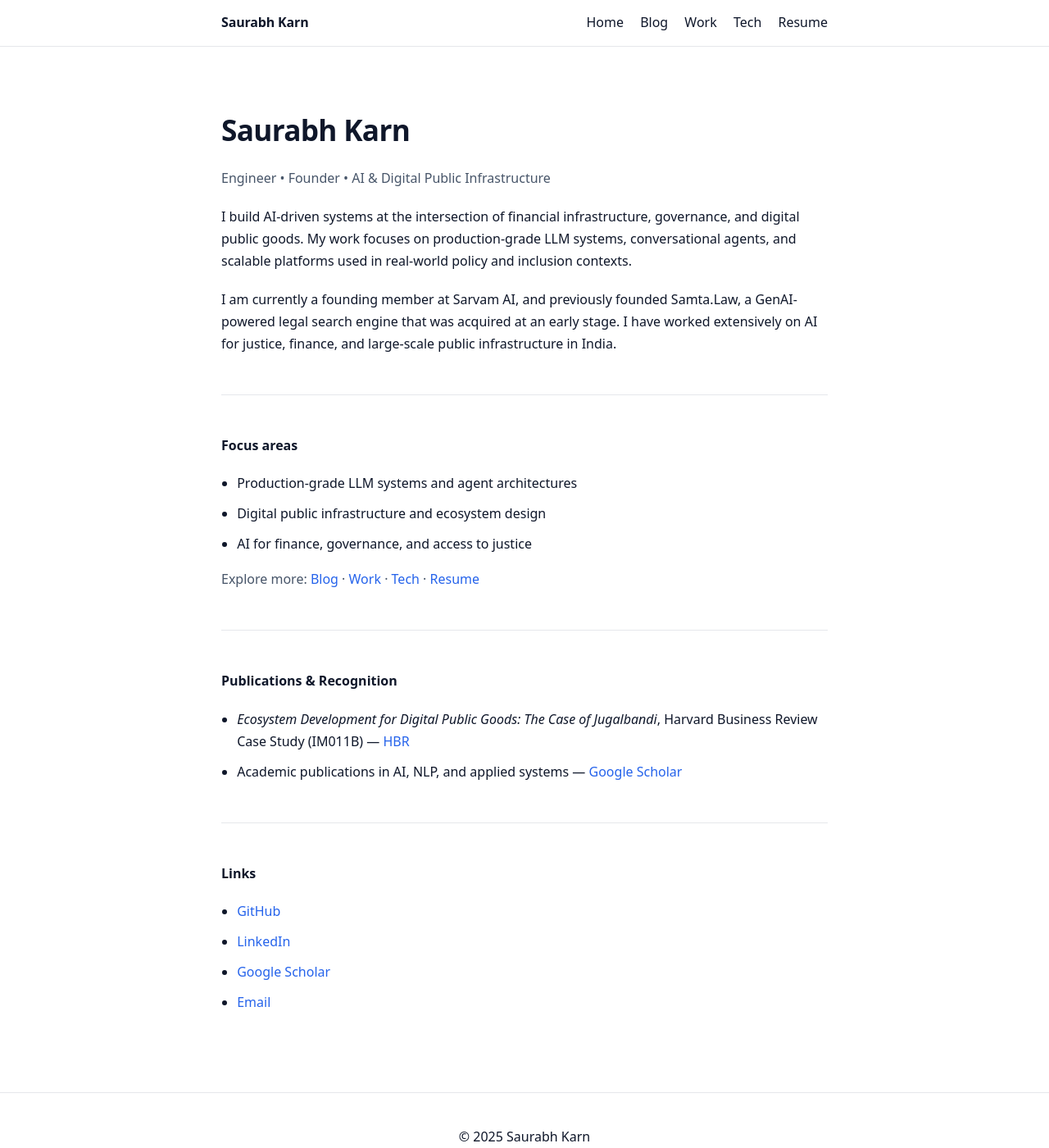
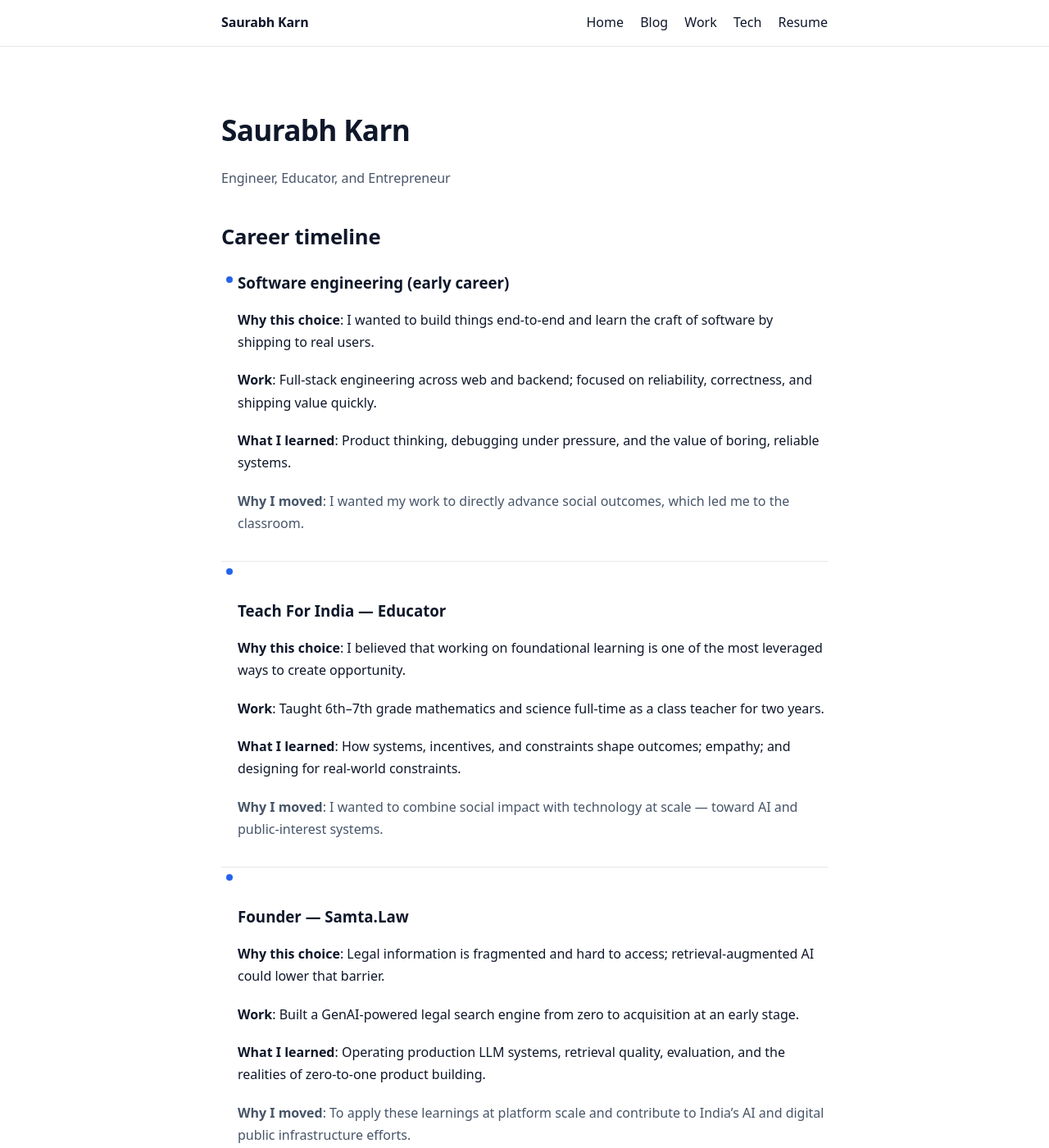
Before and after one commit to saurabh-karn/saurabh-karn.github.io, a Jekyll site: the page built from index.html, in a window 1280 px wide and 1400 px high. Shown: the whole window at 82% size. Built offline with Jekyll 4.4.1, drawn with Linux system fonts in a browser that asks for light colours; some of the changed text lies outside the part shown.

Commit message:
Homepage: add career timeline and timeline styles

```diff
--- a/assets/css/styles.css
+++ b/assets/css/styles.css
@@ -177,3 +177,35 @@ hr {
   margin: 0.4rem 0 0.2rem 0;
   color: var(--muted);
 }
+
+.timeline {
+  list-style: none;
+  padding-left: 0;
+  margin: 1rem 0 2rem 0;
+}
+
+.timeline-item {
+  position: relative;
+  padding-left: 20px;
+  margin-bottom: 2rem;
+}
+
+.timeline-item + .timeline-item {
+  border-top: 1px solid var(--border);
+  padding-top: 1.6rem;
+}
+
+.timeline-item::before {
+  content: "";
+  position: absolute;
+  left: 6px;
+  top: 8px;
+  width: 8px;
+  height: 8px;
+  border-radius: 50%;
+  background: var(--accent);
+}
+
+.timeline h3 {
+  margin-bottom: 0.4rem;
+}
--- a/index.html
+++ b/index.html
@@ -6,22 +6,43 @@ description: Engineer, Founder, AI & Digital Public Infrastructure
 
 <h1>Saurabh Karn</h1>
 <p class="subtitle">
-  Engineer • Founder • AI & Digital Public Infrastructure
+  Engineer, Educator, and Entrepreneur
 </p>
 
-<p>
-  I build AI-driven systems at the intersection of financial infrastructure,
-  governance, and digital public goods. My work focuses on production-grade
-  LLM systems, conversational agents, and scalable platforms used in
-  real-world policy and inclusion contexts.
-</p>
+<h2>Career timeline</h2>
+<ul class="timeline">
+  <li class="timeline-item">
+    <h3>Software engineering (early career)</h3>
+    <p><strong>Why this choice</strong>: I wanted to build things end‑to‑end and learn the craft of software by shipping to real users.</p>
+    <p><strong>Work</strong>: Full‑stack engineering across web and backend; focused on reliability, correctness, and shipping value quickly.</p>
+    <p><strong>What I learned</strong>: Product thinking, debugging under pressure, and the value of boring, reliable systems.</p>
+    <p class="muted"><strong>Why I moved</strong>: I wanted my work to directly advance social outcomes, which led me to the classroom.</p>
+  </li>
 
-<p>
-  I am currently a founding member at Sarvam AI, and previously founded
-  Samta.Law, a GenAI-powered legal search engine that was acquired at an
-  early stage. I have worked extensively on AI for justice, finance, and
-  large-scale public infrastructure in India.
-</p>
+  <li class="timeline-item">
+    <h3>Teach For India — Educator</h3>
+    <p><strong>Why this choice</strong>: I believed that working on foundational learning is one of the most leveraged ways to create opportunity.</p>
+    <p><strong>Work</strong>: Taught 6th–7th grade mathematics and science full‑time as a class teacher for two years.</p>
+    <p><strong>What I learned</strong>: How systems, incentives, and constraints shape outcomes; empathy; and designing for real‑world constraints.</p>
+    <p class="muted"><strong>Why I moved</strong>: I wanted to combine social impact with technology at scale — toward AI and public‑interest systems.</p>
+  </li>
+
+  <li class="timeline-item">
+    <h3>Founder — Samta.Law</h3>
+    <p><strong>Why this choice</strong>: Legal information is fragmented and hard to access; retrieval‑augmented AI could lower that barrier.</p>
+    <p><strong>Work</strong>: Built a GenAI‑powered legal search engine from zero to acquisition at an early stage.</p>
+    <p><strong>What I learned</strong>: Operating production LLM systems, retrieval quality, evaluation, and the realities of zero‑to‑one product building.</p>
+    <p class="muted"><strong>Why I moved</strong>: To apply these learnings at platform scale and contribute to India’s AI and digital public infrastructure efforts.</p>
+  </li>
+
+  <li class="timeline-item">
+    <h3>Founding member — Sarvam AI</h3>
+    <p><strong>Why this choice</strong>: Build production‑grade AI systems and platforms that are locally relevant and globally competitive.</p>
+    <p><strong>Work</strong>: LLM systems, conversational agents, and platform capabilities used in real‑world policy and inclusion contexts.</p>
+    <p><strong>What I’m learning</strong>: Building resilient AI products, safety and evaluation at scale, and ecosystem design for public‑interest tech.</p>
+    <p class="muted"><strong>What’s next</strong>: Continue to build durable, useful AI systems and strengthen open, consented digital ecosystems.</p>
+  </li>
+</ul>
 
 <hr />
 
```
